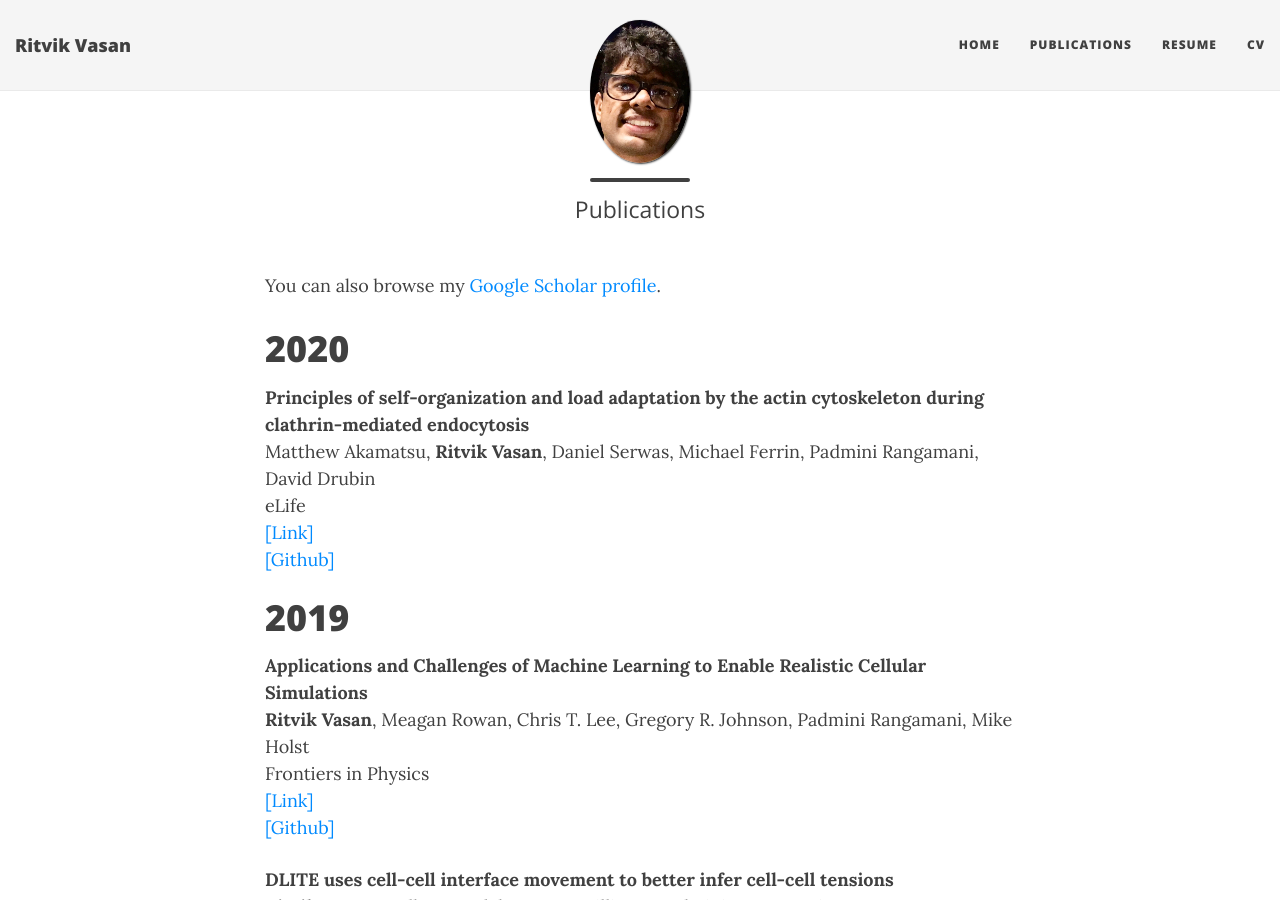
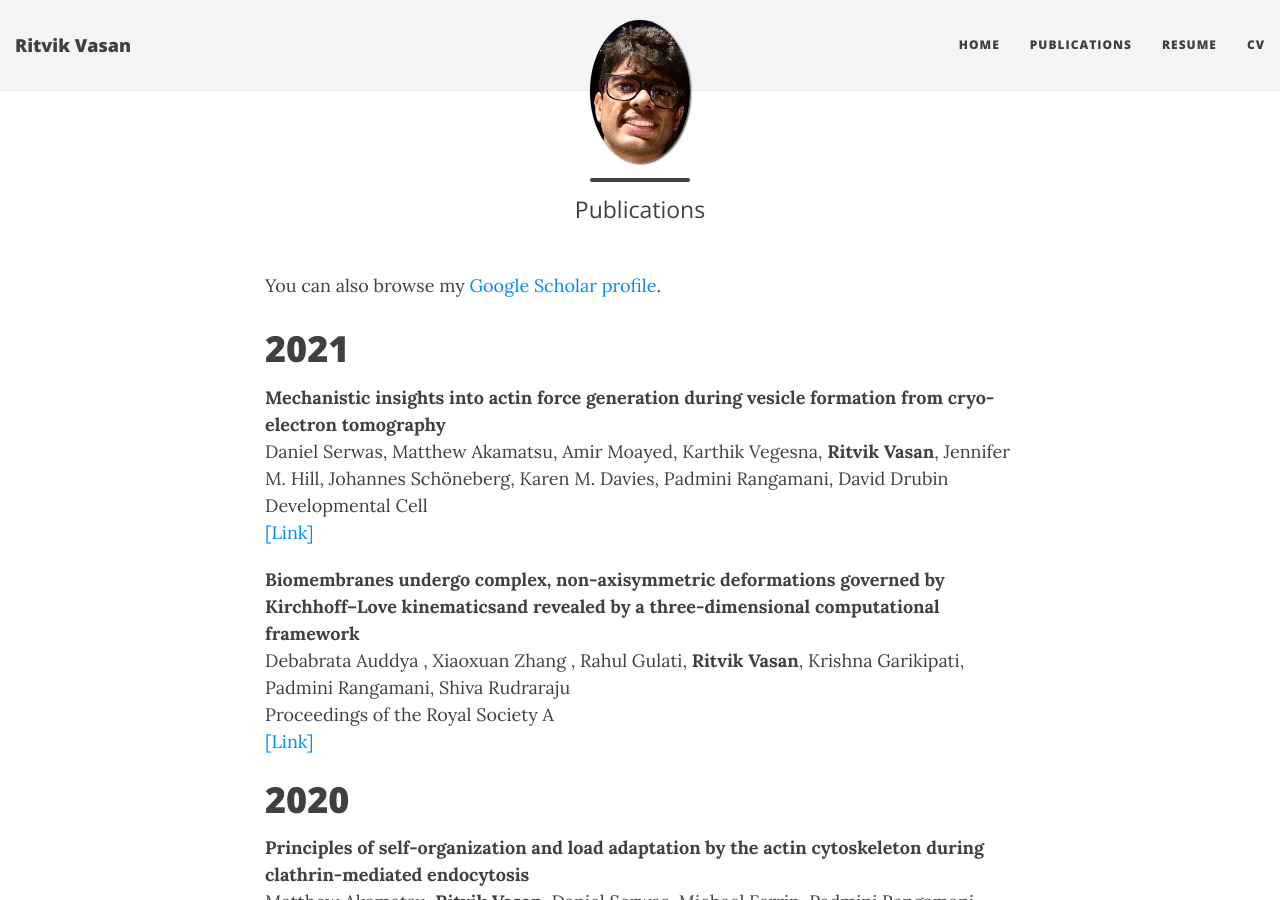
Before and after one commit to ritvikvasan/ritvikvasan.github.io, a Jekyll site: the page built from Publications.md, in a window 1280 px wide and 900 px high. Built offline with Jekyll 4.4.1, drawn with Linux system fonts in a browser that asks for light colours; nearby versions of some CDN libraries.

```diff
--- a/Publications.md
+++ b/Publications.md
@@ -6,6 +6,32 @@ subtitle: Publications
 
 You can also browse my <a href="https://scholar.google.com/citations?user=NFIAyPIAAAAJ&hl=en&oi=ao" target="_blank">Google Scholar profile</a>.
 <br />
+<h1>
+    <a name='2021'></a> 2021
+</h1>
+<div class="media">
+    <div class="media-body">
+       <p class="media-heading">
+          <strong>Mechanistic insights into actin force generation during vesicle formation from cryo-electron tomography
+</strong><br />
+          Daniel Serwas, Matthew Akamatsu, Amir Moayed, Karthik Vegesna, <b>Ritvik Vasan</b>, Jennifer M. Hill, Johannes Schöneberg, Karen M. Davies, Padmini Rangamani, David Drubin<br />
+          Developmental Cell<br />
+          <a href="https://www.sciencedirect.com/science/article/pii/S1534580722002520">[Link]</a> <br />
+       </p>
+    </div>
+</div>
+
+<div class="media">
+    <div class="media-body">
+       <p class="media-heading">
+          <strong>Biomembranes undergo complex, non-axisymmetric deformations governed by Kirchhoff–Love kinematicsand revealed by a three-dimensional computational framework
+</strong><br />
+          Debabrata Auddya , Xiaoxuan Zhang , Rahul Gulati, <b>Ritvik Vasan</b>, Krishna Garikipati, Padmini Rangamani, Shiva Rudraraju<br />
+          Proceedings of the Royal Society A<br />
+          <a href="https://royalsocietypublishing.org/doi/full/10.1098/rspa.2021.0246">[Link]</a> <br />
+       </p>
+    </div>
+</div>
 
 <h1>
     <a name='2020'></a> 2020
```
Also changed, not shown: index.html (+10 -7 lines).
